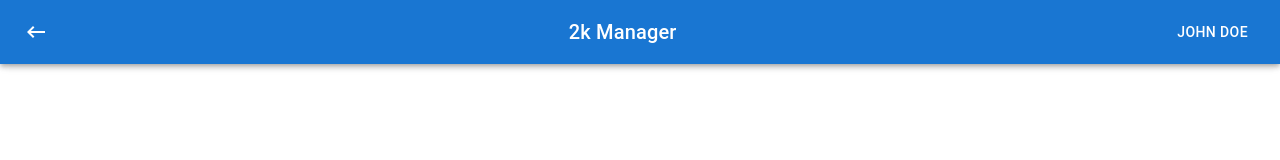
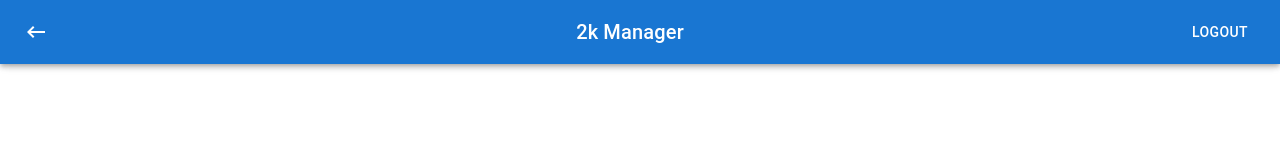
Before and after one commit to DavidFFDAW/2k-manager-react-migration, a React (Vite) app: page /login in a window 1280 px wide. Both pictures are taken after typing "name@example.com", "Sample123" into the empty fields and a click on the button "ENVIAR". Shown: the top 160 px of the page. Built offline with nearby package versions, Linux system fonts and the light colour scheme.

Commit message:
refactor: header button to log user out with redirection

```diff
--- a/src/components/Header/index.tsx
+++ b/src/components/Header/index.tsx
@@ -1,14 +1,18 @@
 import { Box, AppBar, Toolbar, IconButton, Typography, Button } from '@mui/material';
-import MenuIcon from '@mui/icons-material/Menu';
 import KeyboardBackspaceIcon from '@mui/icons-material/KeyboardBackspace';
-import { getPersistedUserObject } from '../../services/auth.service';
+import { getPersistedUserObject, removePersistedUserObject } from '../../services/auth.service';
 import { PersistableUser } from '../../models/User';
 import { Link, useNavigate } from 'react-router-dom';
-import { PrivateRoutes } from '../../models/routes';
+import { AppRoutes, PrivateRoutes } from '../../models/routes';
 
 export default function Header() {
-    const loggedUser: PersistableUser = getPersistedUserObject();
+    // const loggedUser: PersistableUser = getPersistedUserObject();
     const navigate = useNavigate();
+
+    const logout = () => {
+        removePersistedUserObject();
+        navigate(`/${AppRoutes.LOGIN}`, { replace: true });
+    };
 
     const goBack = () => {
         navigate(-1);
@@ -32,9 +36,14 @@ export default function Header() {
                     <Typography variant="h6" component="div" sx={{ flexGrow: 1 }}>
                         2k Manager
                     </Typography>
-                    <Link to={PrivateRoutes.USER} className="link">
+
+                    {/* <Link to={PrivateRoutes.USER} className="link">
                         <Button color="inherit">{loggedUser.username}</Button>
-                    </Link>
+                    </Link> */}
+
+                    <Button color="inherit" onClick={logout}>
+                        Logout
+                    </Button>
                 </Toolbar>
             </AppBar>
         </Box>
```
